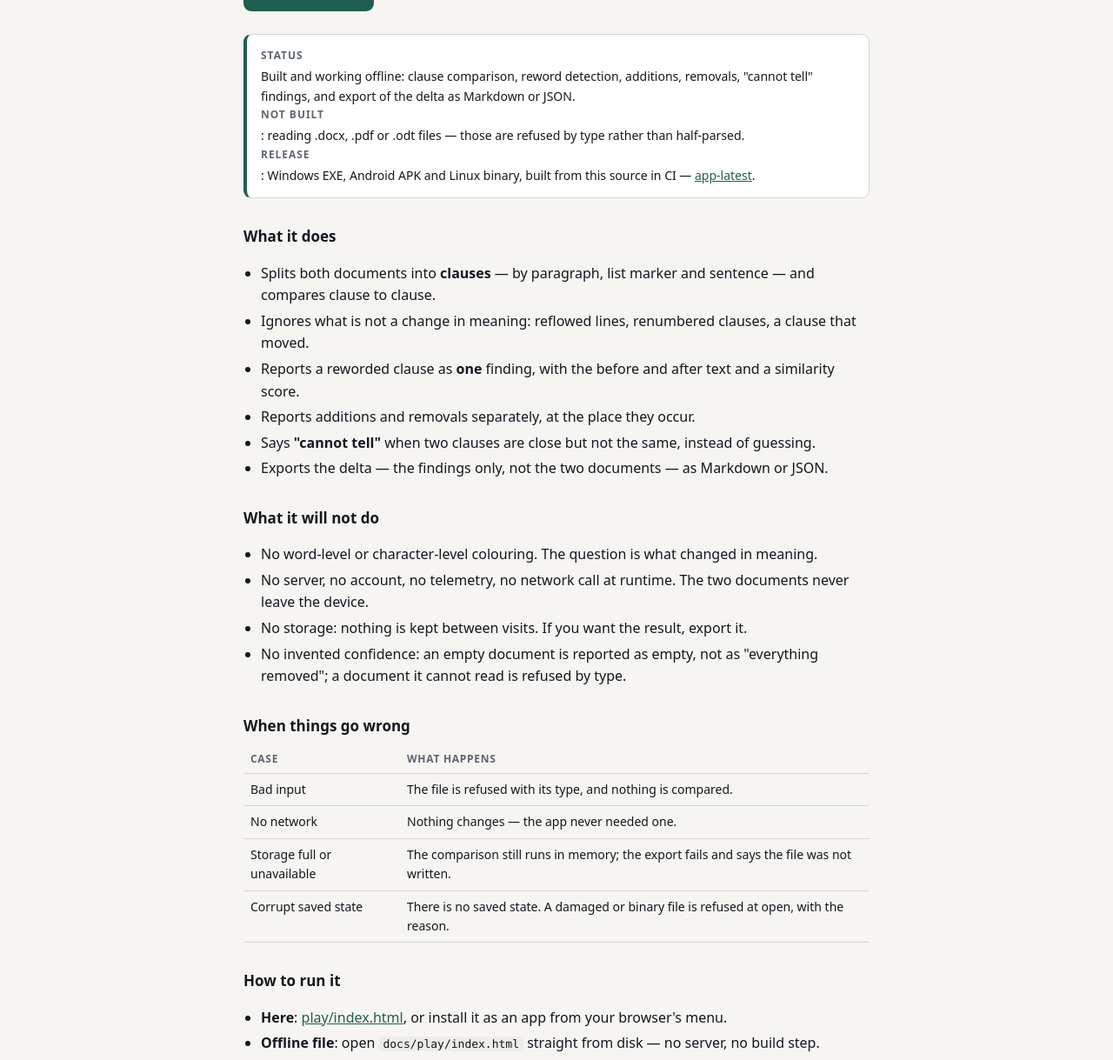
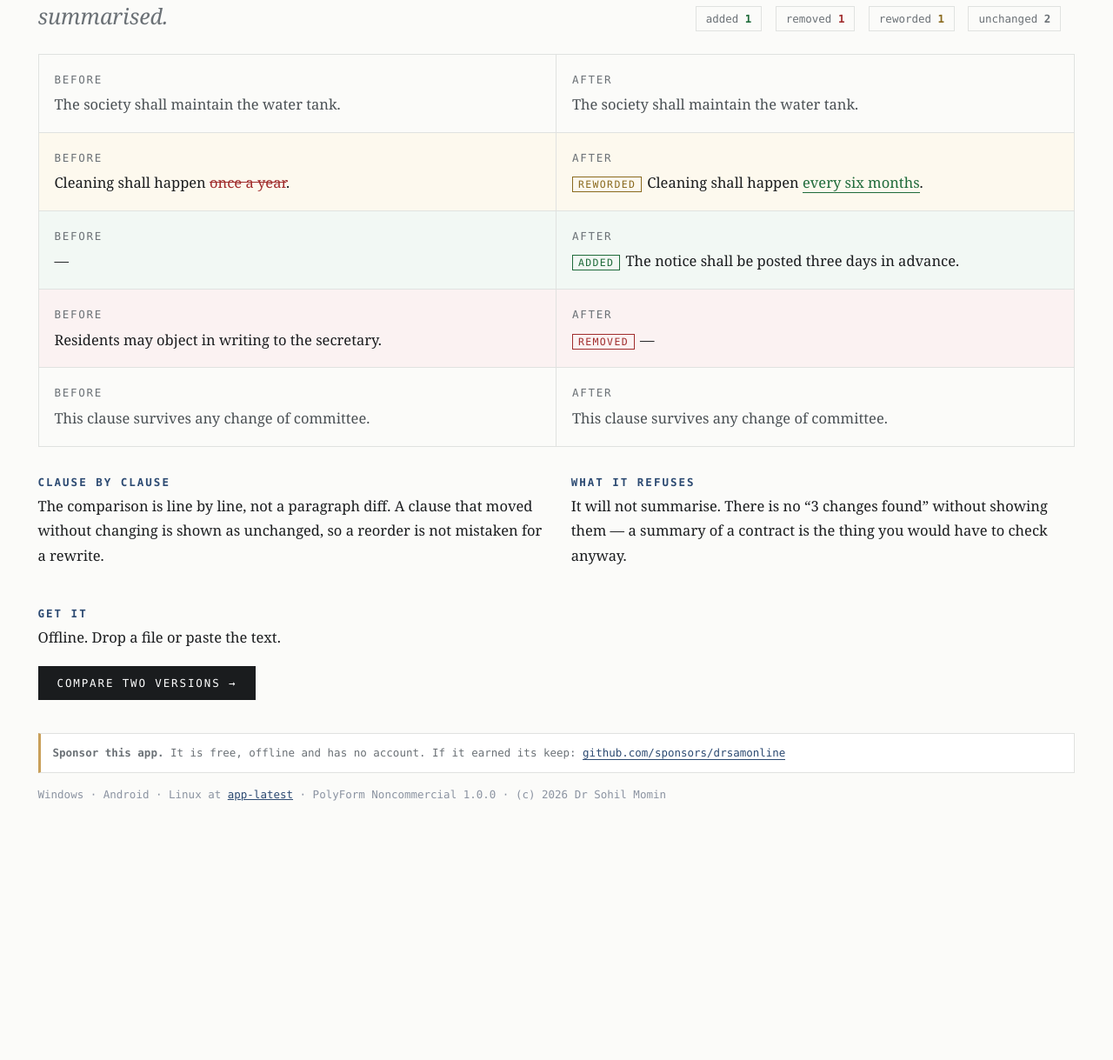
Before and after one commit to drsamonline/app-doc-diff, a website: page docs/index.html in a window 1280 px wide. Shown: the part 217-1436 px from the top of the page at 87% size. After the commit the page ends 1200 px from the top, so only its background shows below. Drawn offline with Linux system fonts and the light colour scheme.

Commit message:
design: Doc Diff becomes a redline sheet, at any width
Two versions side by side from 820px and stacked below it: insertions underlined in green, deletions struck in red,
rewordings shaded amber with a tag, and clauses that did not change shown as unchanged so a reorder is not mistaken
for a rewrite. The counts sit beside the title at desktop width, and the page states what the app refuses - a
summary of a contract is the thing you would have to check anyway.

Prose steps 1 to 2 to 3 columns. Every size is a clamp.

```diff
--- a/docs/index.html
+++ b/docs/index.html
@@ -1,95 +1,115 @@
 <!DOCTYPE html>
 <html lang="en-IN">
 <head>
-<meta charset="utf-8">
-<meta name="viewport" content="width=device-width, initial-scale=1">
-<title>Doc Diff — compare two documents clause by clause, offline</title>
-<meta name="description" content="Doc Diff compares two documents clause by clause: a reflowed paragraph is not a change, a reworded clause is one finding. Offline, single file, no account.">
-<meta name="theme-color" content="#101418">
+<meta charset="utf-8"><meta name="viewport" content="width=device-width, initial-scale=1">
+<title>Doc Diff — two versions, clause by clause</title>
+<meta name="description" content="Two versions of a document compared clause by clause, with what changed shown rather than summarised.">
+<meta name="theme-color" content="#fbfbf9">
 <style>
-  :root { --bg:#f6f5f2; --panel:#fff; --ink:#14181d; --muted:#5d666f; --line:#d9d6cf; --accent:#1f5f4f; }
-  * { box-sizing: border-box; }
-  body { margin:0; background:var(--bg); color:var(--ink); font:16px/1.6 system-ui,-apple-system,"Segoe UI",Roboto,"Noto Sans",sans-serif; }
-  main { max-width: 760px; margin: 0 auto; padding: 48px 20px 64px; }
-  h1 { font-size: 34px; line-height:1.15; letter-spacing:-0.02em; margin:0 0 10px; }
-  .lede { font-size: 18px; color: var(--muted); margin: 0 0 26px; }
-  .cta { display:inline-block; background:var(--accent); color:#fff; text-decoration:none; font-weight:600; padding:12px 20px; border-radius:9px; }
-  .cta:hover { filter: brightness(1.08); }
-  .status { margin: 26px 0; padding: 14px 16px; border:1px solid var(--line); border-left:4px solid var(--accent); border-radius:9px; background: var(--panel); font-size:14px; }
-  .status b { display:block; font-size:12px; text-transform:uppercase; letter-spacing:.08em; color:var(--muted); margin-bottom:4px; }
-  h2 { font-size: 17px; margin: 30px 0 8px; }
-  ul { padding-left: 20px; }
-  li { margin: 4px 0; }
-  code { font-family: ui-monospace,"SF Mono",Menlo,Consolas,monospace; font-size: 13px; background:#eeede9; padding:1px 5px; border-radius:4px; }
-  table { border-collapse: collapse; width:100%; font-size:14px; margin-top:8px; }
-  th, td { text-align:left; border-bottom:1px solid var(--line); padding:7px 8px; vertical-align:top; }
-  th { color:var(--muted); font-weight:600; font-size:12px; text-transform:uppercase; letter-spacing:.06em; }
-  footer { margin-top:44px; padding-top:18px; border-top:1px solid var(--line); color:var(--muted); font-size:12px; }
-  a { color: var(--accent); }
+  :root{--bg:#fbfbf9;--ink:#1a1c1e;--rule:#e0e2e0;--grey:#6b7176;--ins:#1f6b3a;--del:#a02c2c;--warn:#8a6a1e;--blue:#2c4a72;
+        --serif:Georgia,"Iowan Old Style",serif;--mono:ui-monospace,"SFMono-Regular",Menlo,Consolas,monospace;
+        --s0:clamp(11px,.4vw + 10px,12.5px);--s1:clamp(14px,.55vw + 12px,16.5px);--s2:clamp(18px,1.2vw + 14px,25px);
+        --display:clamp(28px,5.2vw,60px);--gut:clamp(16px,3.4vw,58px)}
+  *{box-sizing:border-box}
+  body{margin:0;background:var(--bg);color:var(--ink);font-family:var(--serif)}
+  .doc{max-width:1660px;margin:0 auto;padding:0 0 58px}
+  .bar{display:flex;justify-content:space-between;gap:1rem;flex-wrap:wrap;padding:10px var(--gut);border-bottom:1px solid var(--rule);
+       font-family:var(--mono);font-size:var(--s0);letter-spacing:.15em;text-transform:uppercase;color:var(--grey)}
+  .bar b{color:var(--blue);font-weight:400}
+  .head{display:grid;gap:clamp(14px,2.2vw,36px);padding:clamp(22px,3.2vw,50px) var(--gut) clamp(14px,2vw,26px);grid-template-columns:1fr}
+  @media (min-width:960px){.head{grid-template-columns:minmax(0,1.25fr) minmax(0,.75fr);align-items:end}}
+  h1{font-size:var(--display);line-height:1;margin:0;letter-spacing:-.03em;font-weight:400}
+  .head p{margin:10px 0 0;font-size:var(--s2);line-height:1.42;color:var(--grey);max-width:44ch;font-style:italic}
+  .counts{display:flex;gap:clamp(8px,1.2vw,18px);flex-wrap:wrap;font-family:var(--mono);font-size:var(--s0)}
+  .counts span{border:1px solid var(--rule);padding:6px 11px;color:var(--grey)}
+  .counts span b{font-weight:700}
+  .counts .i b{color:var(--ins)} .counts .d b{color:var(--del)} .counts .w b{color:var(--warn)}
+  /* the redline: clause rows, old and new side by side from 820px */
+  .redline{margin:0 var(--gut);border:1px solid var(--rule)}
+  .row{display:grid;gap:0;border-bottom:1px solid var(--rule);font-size:var(--s1);line-height:1.7}
+  @media (min-width:820px){.row{grid-template-columns:1fr 1fr}}
+  .row:last-child{border-bottom:0}
+  .row .l,.row .r{padding:clamp(10px,1.4vw,18px)}
+  .row .l{border-bottom:1px solid var(--rule)}
+  @media (min-width:820px){.row .l{border-bottom:0;border-right:1px solid var(--rule)}}
+  .row .h{font-family:var(--mono);font-size:var(--s0);letter-spacing:.14em;text-transform:uppercase;color:var(--grey);margin-bottom:4px}
+  .row.unchanged{color:#4a5054}
+  .row.added{background:#f2f8f4}
+  .row.removed{background:#fbf2f2}
+  .row.reworded{background:#fdf9ee}
+  del{color:var(--del);text-decoration:line-through}
+  ins{color:var(--ins);text-decoration:none;border-bottom:1px solid var(--ins)}
+  .tag{font-family:var(--mono);font-size:calc(var(--s0) - 1px);letter-spacing:.12em;text-transform:uppercase;padding:1px 6px;border:1px solid currentColor;margin-right:6px}
+  .cols{display:grid;gap:clamp(18px,2.6vw,46px);padding:clamp(18px,2.6vw,36px) var(--gut) 0;grid-template-columns:1fr}
+  @media (min-width:860px){.cols{grid-template-columns:repeat(2,1fr)}}
+  @media (min-width:1380px){.cols{grid-template-columns:repeat(3,1fr)}}
+  h2{font-family:var(--mono);font-size:var(--s0);letter-spacing:.16em;text-transform:uppercase;color:var(--blue);margin:0 0 6px}
+  p{font-size:var(--s1);line-height:1.72;margin:0 0 12px}
+  .go{display:inline-block;background:var(--ink);color:#fff;text-decoration:none;padding:12px 22px;
+      font-family:var(--mono);font-size:var(--s0);letter-spacing:.15em;text-transform:uppercase;margin-top:6px}
+  .go:hover{background:var(--blue)}
+  .sponsor{margin:clamp(22px,3vw,38px) var(--gut) 0;border:1px solid var(--rule);border-left:3px solid #c9a05a;background:#fff;
+           padding:12px 14px;font-family:var(--mono);font-size:var(--s0);color:var(--grey);line-height:1.6}
+  .sponsor a{color:var(--blue);text-decoration:none;border-bottom:1px solid currentColor}
+  .foot{margin:14px var(--gut) 0;font-family:var(--mono);font-size:var(--s0);color:#8b93a1;line-height:1.8}
+  .foot a{color:var(--blue)}
+</style></head>
+<body><div class="doc">
+  <div class="bar"><span>two versions · clause by clause</span><span><b>0</b> summaries · <b>every</b> change shown</span></div>
 
-  .sponsor{margin:24px 0 0;padding:12px 14px;border:1px solid rgba(128,128,128,.35);border-left:3px solid #c9a05a;
-           background:rgba(128,128,128,.07);border-radius:8px;font-size:12.5px;line-height:1.6}
-  .sponsor a{color:#c9a05a;text-decoration:none;border-bottom:1px solid currentColor}
-</style>
-</head>
-<body>
-<main>
-  <h1>Doc Diff</h1>
-  <p class="lede">Compare two documents and see exactly what changed, clause by clause.
-  A reflowed paragraph is not a change. A reworded clause is one finding.</p>
+  <div class="head">
+    <div>
+      <h1>Doc Diff</h1>
+      <p>Two versions of a document, compared clause by clause — with what changed shown, not summarised.</p>
+    </div>
+    <div class="counts">
+      <span class="i">added <b>1</b></span><span class="d">removed <b>1</b></span><span class="w">reworded <b>1</b></span><span>unchanged <b>2</b></span>
+    </div>
+  </div>
 
-  <a class="cta" href="play/index.html">Open Doc Diff</a>
+  <div class="redline">
+    <div class="row unchanged">
+      <div class="l"><div class="h">before</div>The society shall maintain the water tank.</div>
+      <div class="r"><div class="h">after</div>The society shall maintain the water tank.</div>
+    </div>
+    <div class="row reworded">
+      <div class="l"><div class="h">before</div>Cleaning shall happen <del>once a year</del>.</div>
+      <div class="r"><div class="h">after</div><span class="tag" style="color:#8a6a1e">reworded</span>Cleaning shall happen <ins>every six months</ins>.</div>
+    </div>
+    <div class="row added">
+      <div class="l"><div class="h">before</div>—</div>
+      <div class="r"><div class="h">after</div><span class="tag" style="color:#1f6b3a">added</span>The notice shall be posted three days in advance.</div>
+    </div>
+    <div class="row removed">
+      <div class="l"><div class="h">before</div>Residents may object in writing to the secretary.</div>
+      <div class="r"><div class="h">after</div><span class="tag" style="color:#a02c2c">removed</span>—</div>
+    </div>
+    <div class="row unchanged">
+      <div class="l"><div class="h">before</div>This clause survives any change of committee.</div>
+      <div class="r"><div class="h">after</div>This clause survives any change of committee.</div>
+    </div>
+  </div>
 
-  <div class="status">
-    <b>Status</b>
-    Built and working offline: clause comparison, reword detection, additions, removals,
-    "cannot tell" findings, and export of the delta as Markdown or JSON.
-    <br><b>Not built</b>:
-    reading .docx, .pdf or .odt files — those are refused by type rather than half-parsed.
-  <br><b>Release</b>: Windows EXE, Android APK and Linux binary, built from this source in CI — <a href="https://github.com/drsamonline/app-doc-diff/releases/tag/app-latest">app-latest</a>.</div>
+  <div class="cols">
+    <div>
+      <h2>Clause by clause</h2>
+      <p>The comparison is line by line, not a paragraph diff. A clause that moved without changing is shown as unchanged, so a reorder is not mistaken for a rewrite.</p>
+    </div>
+    <div>
+      <h2>What it refuses</h2>
+      <p>It will not summarise. There is no “3 changes found” without showing them — a summary of a contract is the thing you would have to check anyway.</p>
+    </div>
+    <div>
+      <h2>Get it</h2>
+      <p>Offline. Drop a file or paste the text.</p>
+      <a class="go" href="play/index.html">compare two versions →</a>
+    </div>
+  </div>
 
-  <h2>What it does</h2>
-  <ul>
-    <li>Splits both documents into <strong>clauses</strong> — by paragraph, list marker and sentence — and compares clause to clause.</li>
-    <li>Ignores what is not a change in meaning: reflowed lines, renumbered clauses, a clause that moved.</li>
-    <li>Reports a reworded clause as <strong>one</strong> finding, with the before and after text and a similarity score.</li>
-    <li>Reports additions and removals separately, at the place they occur.</li>
-    <li>Says <strong>"cannot tell"</strong> when two clauses are close but not the same, instead of guessing.</li>
-    <li>Exports the delta — the findings only, not the two documents — as Markdown or JSON.</li>
-  </ul>
-
-  <h2>What it will not do</h2>
-  <ul>
-    <li>No word-level or character-level colouring. The question is what changed in meaning.</li>
-    <li>No server, no account, no telemetry, no network call at runtime. The two documents never leave the device.</li>
-    <li>No storage: nothing is kept between visits. If you want the result, export it.</li>
-    <li>No invented confidence: an empty document is reported as empty, not as "everything removed"; a document it cannot read is refused by type.</li>
-  </ul>
-
-  <h2>When things go wrong</h2>
-  <table>
-    <tr><th>Case</th><th>What happens</th></tr>
-    <tr><td>Bad input</td><td>The file is refused with its type, and nothing is compared.</td></tr>
-    <tr><td>No network</td><td>Nothing changes — the app never needed one.</td></tr>
-    <tr><td>Storage full or unavailable</td><td>The comparison still runs in memory; the export fails and says the file was not written.</td></tr>
-    <tr><td>Corrupt saved state</td><td>There is no saved state. A damaged or binary file is refused at open, with the reason.</td></tr>
-  </table>
-
-  <h2>How to run it</h2>
-  <ul>
-    <li><strong>Here</strong>: <a href="play/index.html">play/index.html</a>, or install it as an app from your browser's menu.</li>
-    <li><strong>Offline file</strong>: open <code>docs/play/index.html</code> straight from disk — no server, no build step.</li>
-    <li><strong>Tests</strong>: <code>node tests/self-tests.js</code> — every "must not" above is a named assertion in that file.</li>
-  </ul>
-
-    <div class="sponsor">
+  <div class="sponsor">
     <strong>Sponsor this app.</strong> It is free, offline and has no account. If it earned its keep:
     <a href="https://github.com/sponsors/drsamonline">github.com/sponsors/drsamonline</a>
   </div>
-<footer>
-    PolyForm Noncommercial 1.0.0 · (c) 2026 Dr Sohil Momin ·
-    <a href="https://github.com/drsamonline/app-doc-diff">source</a>
-  </footer>
-</main>
-</body>
-</html>
+  <p class="foot">Windows · Android · Linux at <a href="https://github.com/drsamonline/app-doc-diff/releases/tag/app-latest">app-latest</a> ·
+  PolyForm Noncommercial 1.0.0 · (c) 2026 Dr Sohil Momin</p>
+</div></body></html>
```
Also changed, not shown: docs/play/icon-192.png, docs/play/icon-512.png.
